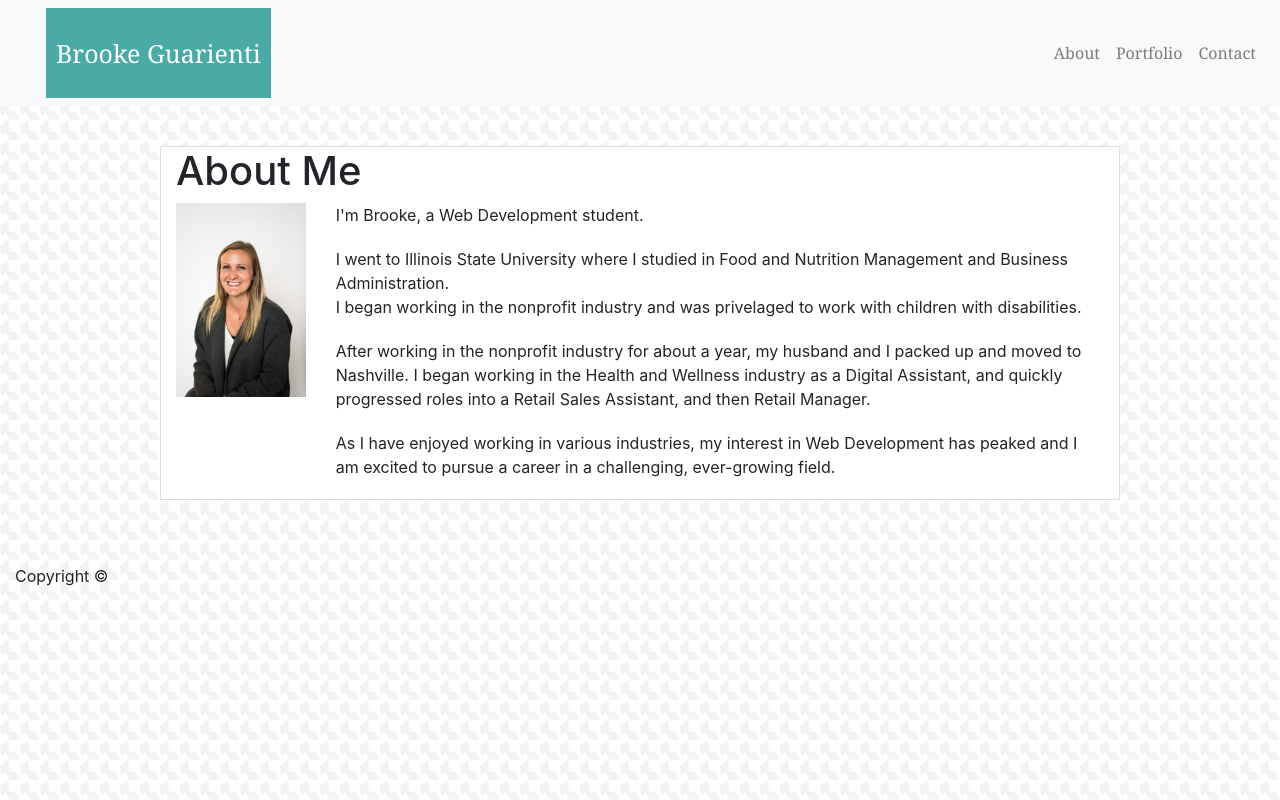
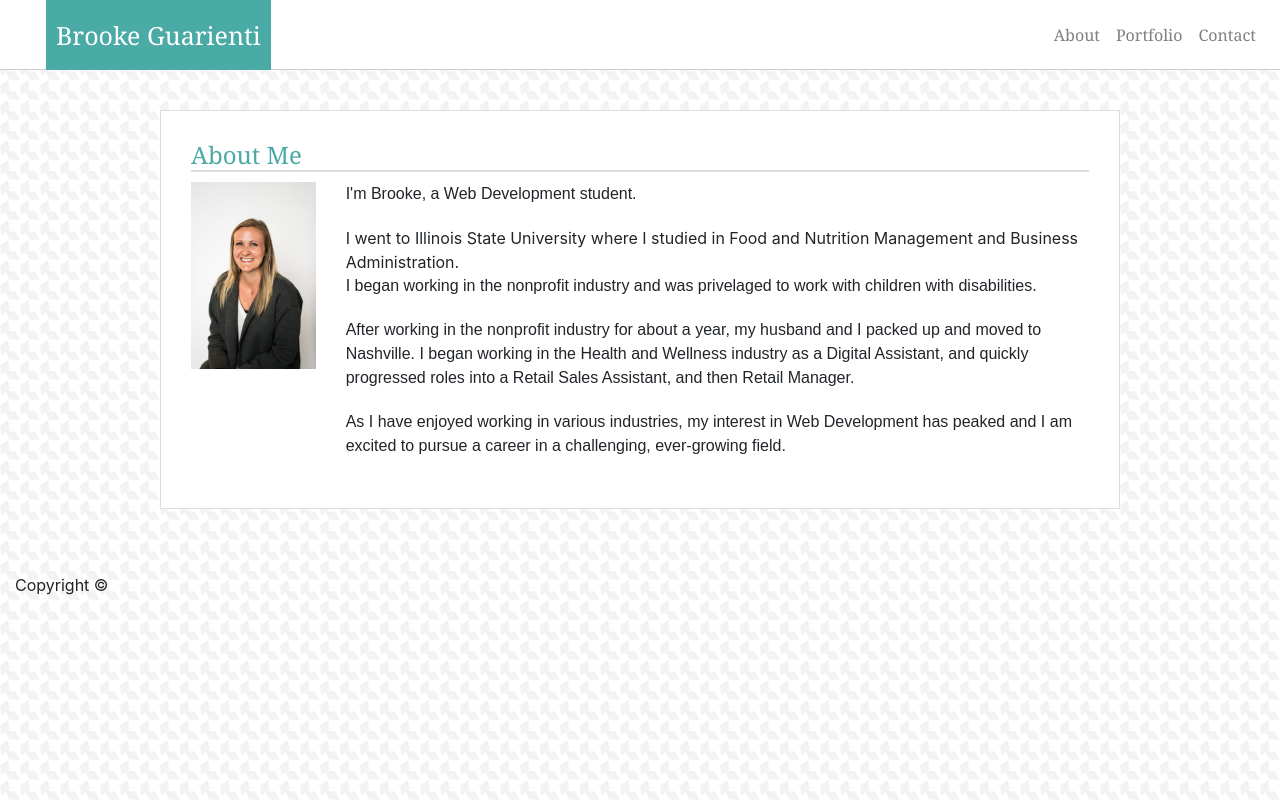
Before and after one commit to brookeguarienti/Bootstrap-Portfolio, a plain HTML site: page index.html in a window 1280 px wide. Drawn offline with nearby package versions, Linux system fonts and the light colour scheme.

Commit message:
added css to navbar, about, and container

```diff
--- a/index.html
+++ b/index.html
@@ -19,10 +19,18 @@
         background-image: url('images/houndstooth-pattern.png');
       }
 
+      .navbar {
+        border-style: solid !important;
+        border-color: #cccccc !important;
+        border-width: 0 0 1px !important;
+        background-color: white !important;
+        height: 70px !important;
+      }
+
       .navbar-brand {
         background-color: #4aaaa5;
         color: white !important;
-        padding: 10px;
+        padding: 0 10px;
         font-size: 25px;
         line-height: 70px;
         margin: 0 30px;
@@ -33,14 +41,28 @@
         font-family: 'Georgia', Times, 'Times New Roman', serif;
       }
 
+
       .container {
         background-color: white;
         border:1px solid #dddddd;
         max-width: 960px;
         margin: 40px auto;
+        padding: 30px 30px 30px;
       }
 
-      p {margin: 0 0 20px;}
+      p {
+        margin: 0 0 20px;
+        font-family: 'Arial', 'Helvetica Neue', Helvetica, sans-serif;
+      }
+
+      h1 {
+        font-family: 'Georgia', Times, 'Times New Roman', serif;
+        margin: 0 0 10px;
+        border-bottom: 2px solid #dddddd;
+        color: #4aaaa5;
+        font-size: 1.5em;
+        margin: 0 0 10px;
+      }
 
       /* ul.navbar-nav {
         float: left !important;
```
